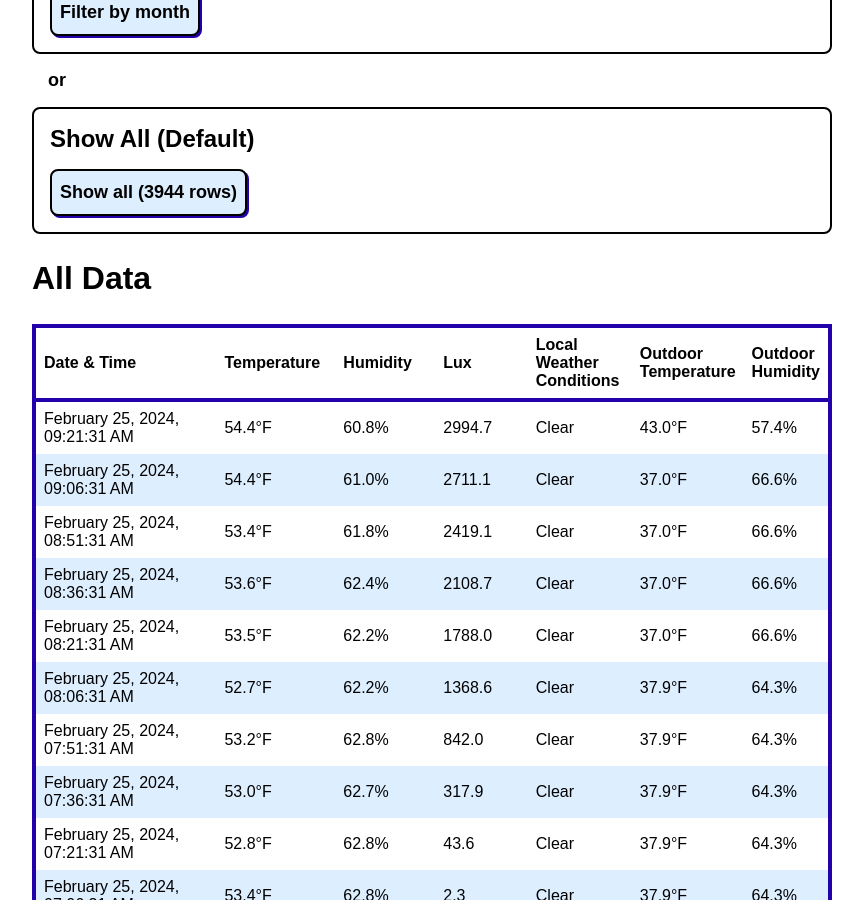
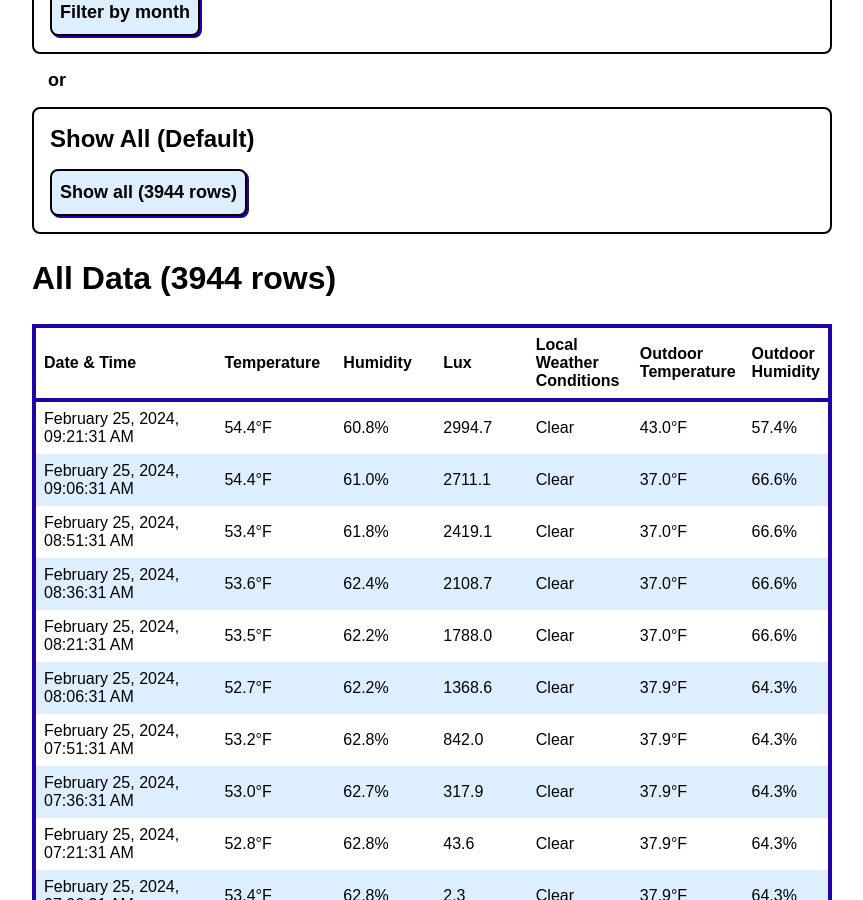
Before and after one commit to emilyanndavis/drafty, a Jekyll site: the page built from history.html, in a window 1280 px wide and 900 px high, scrolled down 309 px. Shown: the whole window, without its empty margins (0-863 px from the left). Built offline with Jekyll 4.4.1, drawn with Linux system fonts in a browser that asks for light colours.

Commit message:
Adds number of rows to table heading; clears month selection on show all (#9)

```diff
--- a/assets/js/history-filters.js
+++ b/assets/js/history-filters.js
@@ -6,6 +6,10 @@
   const tableBody = document.querySelector('tbody');
   const tableRows = tableBody.querySelectorAll('tr');
   const tableHeading = document.querySelector('#table-heading');
+
+  const clearMonthSelection = () => {
+    monthSelect.value = '';
+  };
 
   const clearTableBody = () => {
     tableRows.forEach(row => row.remove());
@@ -17,18 +21,19 @@
     });
   };
 
-  const updateTableHeading = (month = null) => {
+  const updateTableHeading = (numRows, month = null) => {
     if (month) {
-      tableHeading.textContent = 'Data from ' + month;
+      tableHeading.textContent = `Data from ${month} (${numRows} rows)`;
     } else {
-      tableHeading.textContent = 'All Data';
+      tableHeading.textContent = `All Data (${numRows} rows)`;
     }
   };
 
   const showAll = () => {
+    clearMonthSelection();
     clearTableBody();
     populateTableRows(tableRows);
-    updateTableHeading();
+    updateTableHeading(tableRows.length);
   };
 
   monthFilterBtn.addEventListener('click', (event) => {
@@ -44,7 +49,7 @@
         }
       });
       populateTableRows(filtered);
-      updateTableHeading(monthSelect.value);
+      updateTableHeading(filtered.length, monthSelect.value);
     } else {
       showAll();
     }
--- a/history.html
+++ b/history.html
@@ -6,7 +6,7 @@
 ---
 <h1>History</h1>
 
-{% assign num_rows = site.data.all | size | times: 1.0 %}
+{% assign num_rows = site.data.all | size | times: 1.0 | round %}
 
 <h2 class="visually-hidden">Filter Options</h2>
 
@@ -28,10 +28,10 @@
 
 <div class="filter-option-container">
   <h3 class="filter-option-heading">Show All (Default)</h3>
-  <button type="button" id="show-all">Show all ({{ num_rows | round }} rows)</button>
+  <button type="button" id="show-all">Show all ({{ num_rows }} rows)</button>
 </div>
 
-<h2 id="table-heading">All Data</h2>
+<h2 id="table-heading">All Data ({{ num_rows }} rows)</h2>
 <div class="table-container">
   <table>
     <thead>
```
